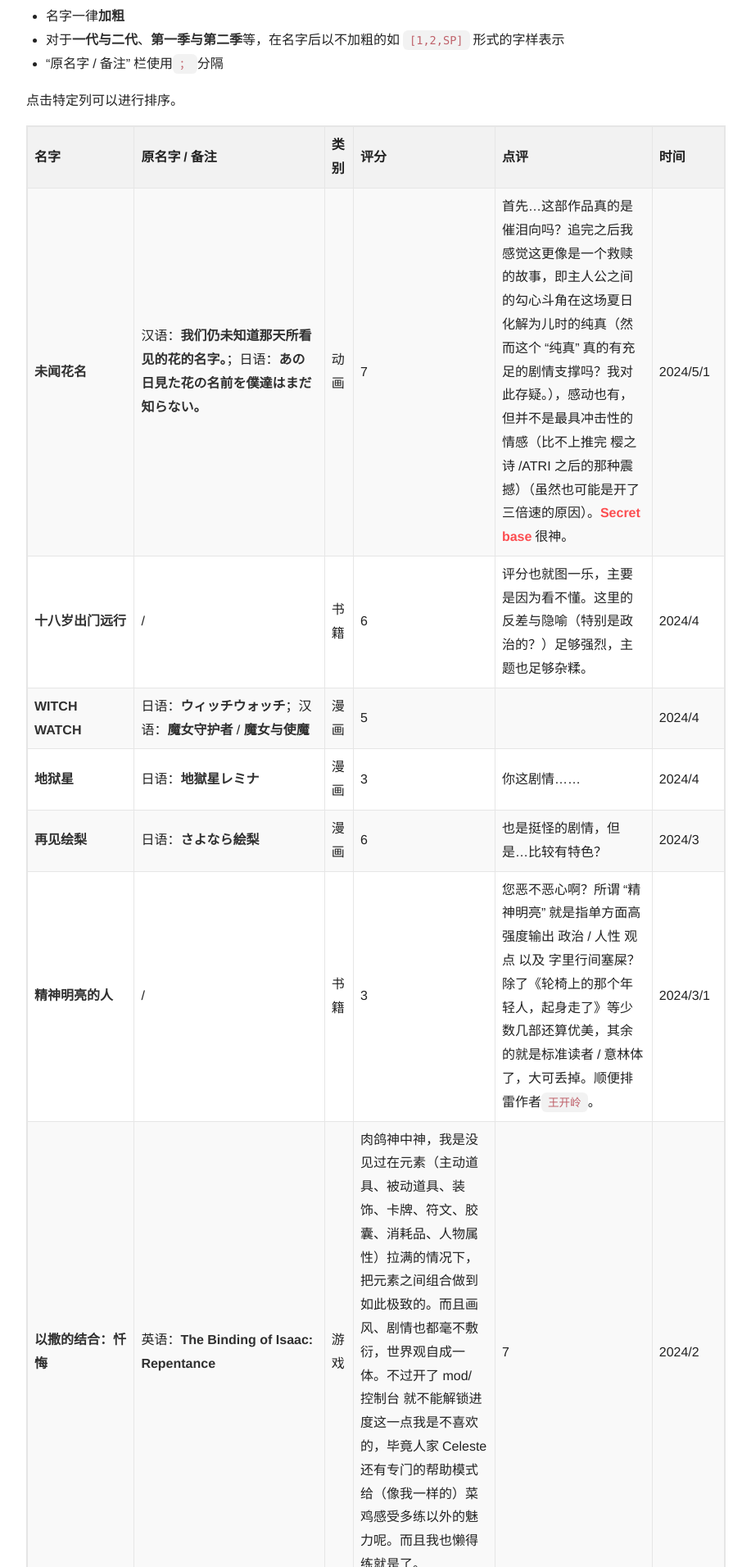
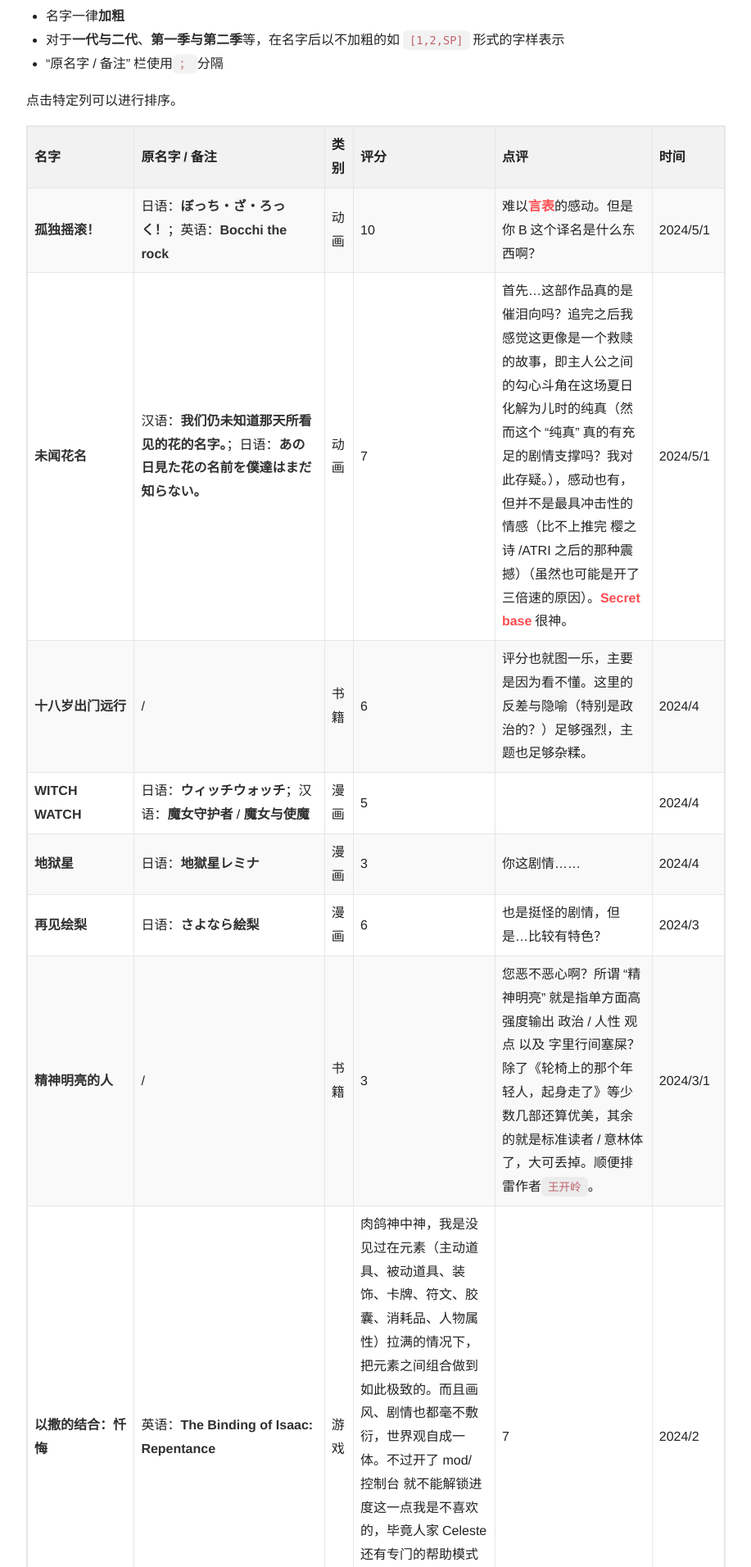
Before and after one commit to Young-Lord/Young-Lord.github.io, a Jekyll site: the page built from memories.md, in a window 1280 px wide. Shown: the part 631-2543 px from the top of the page at 82% size, without its empty margins (181-1098 px from the left). Built offline with Jekyll 4.4.1, drawn with Linux system fonts in a browser that asks for light colours; nearby versions of some CDN libraries; comment, search, counter and statistics services are not loaded.

Commit message:
memo: 孤独摇滚

```diff
--- a/memories.md
+++ b/memories.md
@@ -27,6 +27,7 @@ id: page-memories
 
 | 名字                                  | 原名字/备注                                                  | 类别      | 评分 | 点评                                   | 时间       |
 | ------------------------------------- | ------------------------------------------------------------ | --------- | ---- | -------------------------------------- | ---------- |
+| **孤独摇滚！** | 日语：**ぼっち・ざ・ろっく！**；英语：**Bocchi the rock** | 动画 | 10 | 难以[言表](https://www.bilibili.com/read/cv21231234/)的感动。但是你B这个译名是什么东西啊？ | 2024/5/1 |
 | **未闻花名** | 汉语：**我们仍未知道那天所看见的花的名字。**；日语：**あの日見た花の名前を僕達はまだ知らない。** | 动画 | 7 | 首先…这部作品真的是催泪向吗？追完之后我感觉这更像是一个救赎的故事，即主人公之间的勾心斗角在这场夏日化解为儿时的纯真（然而这个“纯真”真的有充足的剧情支撑吗？我对此存疑。），感动也有，但并不是最具冲击性的情感（比不上推完 樱之诗/ATRI 之后的那种震撼）（虽然也可能是开了三倍速的原因）。[Secret base](https://www.bilibili.com/video/BV1d54y137H7)很神。 | 2024/5/1 |
 | **十八岁出门远行** | / | 书籍 | 6 | 评分也就图一乐，主要是因为看不懂。这里的反差与隐喻（特别是政治的？）足够强烈，主题也足够杂糅。 | 2024/4 |
 | **WITCH WATCH** | 日语：**ウィッチウォッチ**；汉语：**魔女守护者** / **魔女与使魔** | 漫画 | 5 |  | 2024/4 |
```
